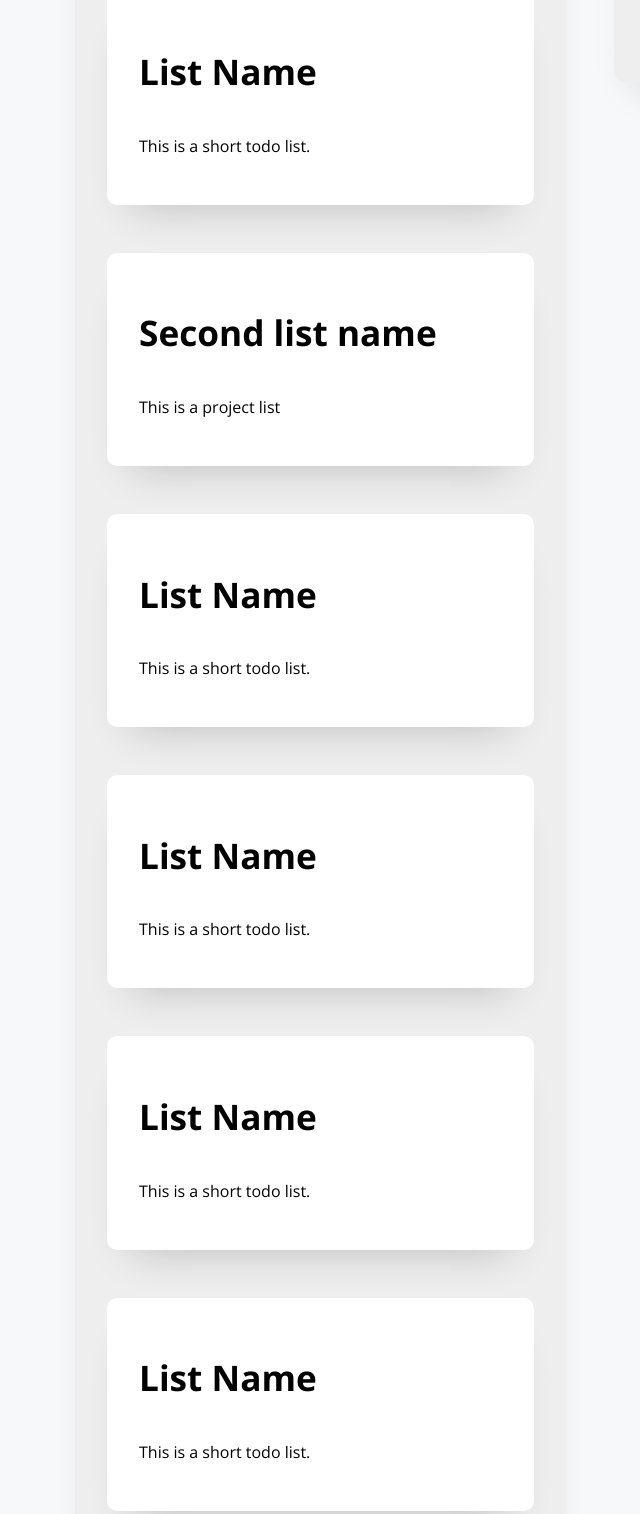
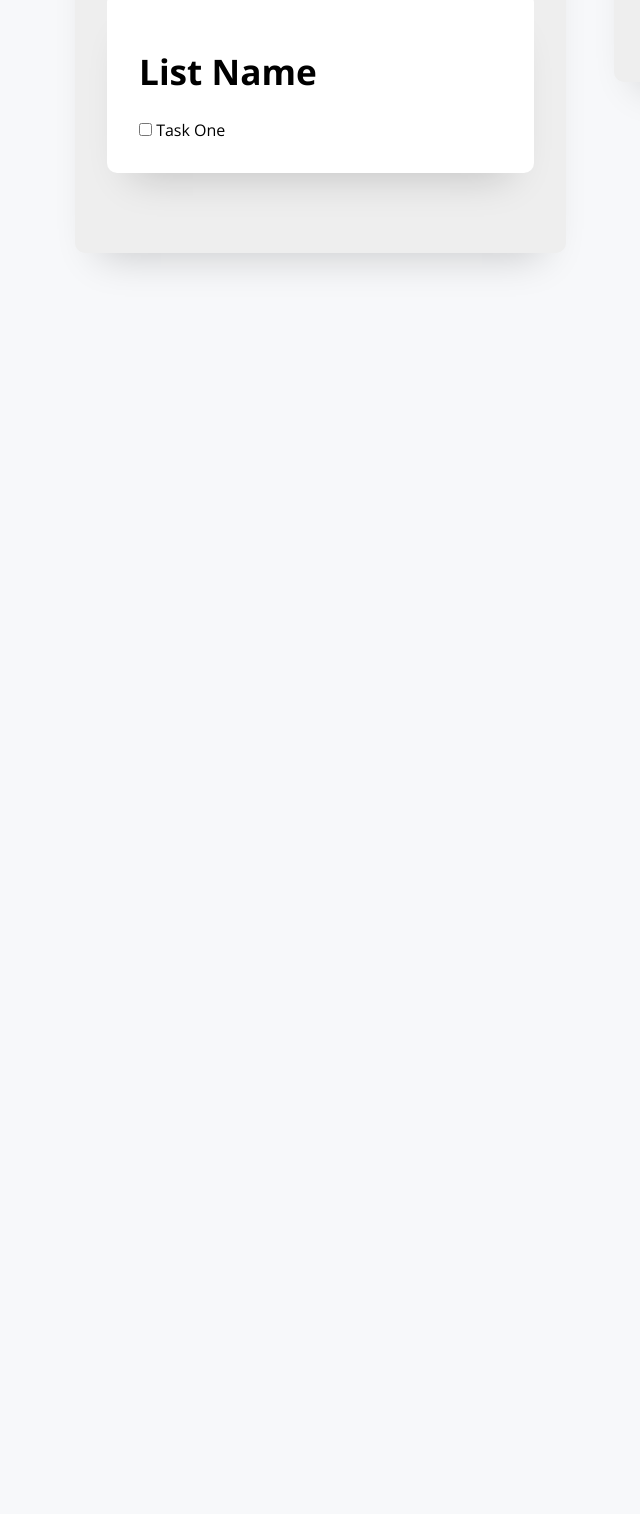
Before and after one commit to hamlim/tasks-old, a website: page index.html in a window 1280 px wide. Shown: the part 480-1994 px from the top of the page, without its empty margins (157-797 px from the left). After the commit the page ends 800 px from the top, so only its background shows below. Drawn offline with nearby package versions, Linux system fonts and the light colour scheme; files whose address does not match are found by name.

Commit message:
some small changes

```diff
--- a/assets/css/custom.css
+++ b/assets/css/custom.css
@@ -27,15 +27,6 @@
     margin-bottom: 3em;
 }
 
-.hover__cursor {
-    cursor: pointer;
-    transition: 300ms;
-}
-.hover__cursor:hover {
-    box-shadow: 26px 26px 40px -24px rgba(0,0,0,0.2), -26px 26px 40px -24px rgba(0,0,0,0.2);
-    transition: 300ms;
-}
-
 .page__tasks {
     margin-right: 3em;
 }
--- a/index.html
+++ b/index.html
@@ -28,55 +28,12 @@
         </header>
         <main class="page utilities__mv10 flex-container top center">
             <article class="page__tasks highlight-box card bg__clr_lightgray col--4">
-                <h3>Task Lists:</h3>
+                <h3>Tasks</h3>
                 <section class="page__lists">
                     <div class="card hover__cursor bg__clr_white js-list " data-list-id="001">
                         <h5>List Name</h5>
-                        <p>
-                            This is a short todo list.
-                        </p>
-                    </div>
-                    <div class="card hover__cursor bg__clr_white js-list " data-list-id="002">
-                        <h5>Second list name</h5>
-                        <p>
-                            This is a project list
-                        </p>
-                    </div>
-                    <div class="card hover__cursor bg__clr_white js-list " data-list-id="003">
-                        <h5>List Name</h5>
-                        <p>
-                            This is a short todo list.
-                        </p>
-                    </div>
-                    <div class="card hover__cursor bg__clr_white js-list " data-list-id="004">
-                        <h5>List Name</h5>
-                        <p>
-                            This is a short todo list.
-                        </p>
-                    </div>
-                    <div class="card hover__cursor bg__clr_white js-list " data-list-id="005">
-                        <h5>List Name</h5>
-                        <p>
-                            This is a short todo list.
-                        </p>
-                    </div>
-                    <div class="card hover__cursor bg__clr_white js-list " data-list-id="006">
-                        <h5>List Name</h5>
-                        <p>
-                            This is a short todo list.
-                        </p>
-                    </div>
-                    <div class="card hover__cursor bg__clr_white js-list " data-list-id="007">
-                        <h5>List Name</h5>
-                        <p>
-                            This is a short todo list.
-                        </p>
-                    </div>
-                    <div class="card hover__cursor bg__clr_white js-list " data-list-id="008">
-                        <h5>List Name</h5>
-                        <p>
-                            This is a short todo list.
-                        </p>
+                        <input type="checkbox" class="checkbox">
+                        <label class="checkbox-label">Task One</label>
                     </div>
                 </section>
             </article>
```
